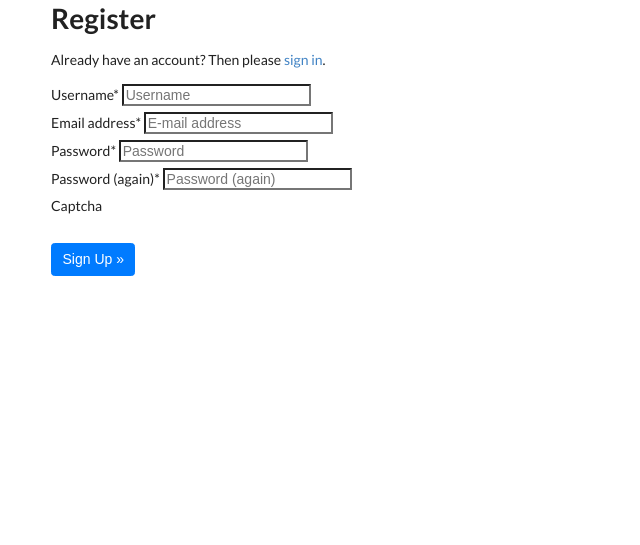
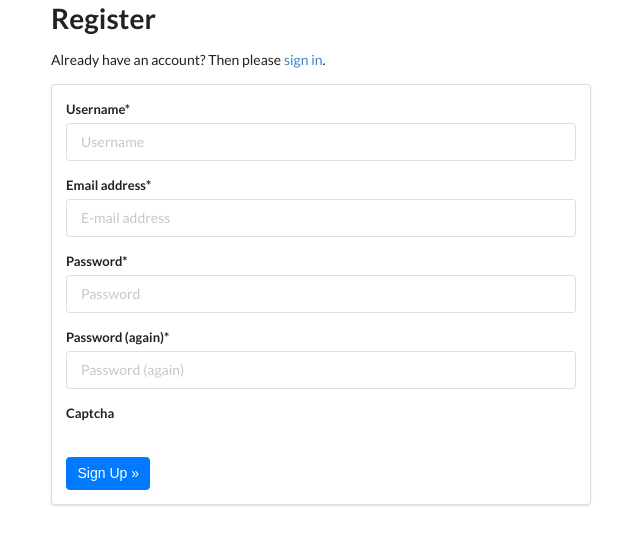
Before and after one commit to pije76/juhapura, a Django app: page /accounts/signup/ in a window 1280 px wide. Shown: the part 43-588 px from the top of the page, without its empty margins (319-959 px from the left). Run offline with Django 3.2, Linux system fonts and the light colour scheme; parts of the project's set-up code (start-up, migrations or seed data) failed here and were passed over; some libraries are stand-ins or nearby versions.

Commit message:
Improved site

```diff
--- a/juhapura/templates/account/signup.html
+++ b/juhapura/templates/account/signup.html
@@ -9,37 +9,42 @@
 <h1>{% trans "Register" %}</h1>
 
 <p>{% blocktrans %}Already have an account? Then please <a href="{{ login_url }}">sign in</a>.{% endblocktrans %}</p>
-
+<div class="ui form segment">
 <form class="signup" id="signup_form" method="post" action="{% url 'account_signup' %}">
   {% csrf_token %}
   <!--{{ form|crispy }}-->
   <div class="field">
-      {{ form.username.errors }}
+
       <label for="{{ form.username.id_for_label }}">Username*</label>
+     {{ form.username.errors }}
       {{ form.username }}
   </div>
 
    <div class="field">
+
+      <label for="{{ form.email.id_for_label }}">Email address*</label>
       {{ form.email.errors }}
-      <label for="{{ form.email.id_for_label }}">Email address*</label>
       {{ form.email }}
   </div>
 
    <div class="field">
+
+      <label for="{{ form.password1.id_for_label }}">Password*</label>
       {{ form.password1.errors }}
-      <label for="{{ form.password1.id_for_label }}">Password*</label>
       {{ form.password1 }}
   </div>
 
    <div class="field">
+
+      <label for="{{ form.password2.id_for_label }}">Password (again)* </label>
       {{ form.password2.errors }}
-      <label for="{{ form.password2.id_for_label }}">Password (again)* </label>
       {{ form.password2 }}
   </div>
 
     <div class="field">
+
+      <label for="{{ form.captcha.id_for_label }}">Captcha</label>
       {{ form.captcha.errors }}
-      <label for="{{ form.captcha.id_for_label }}">Captcha</label>
       {{ form.captcha }}
   </div>
 
@@ -55,5 +60,6 @@
 
 
 </form>
+</div>
 
 {% endblock %}
```
